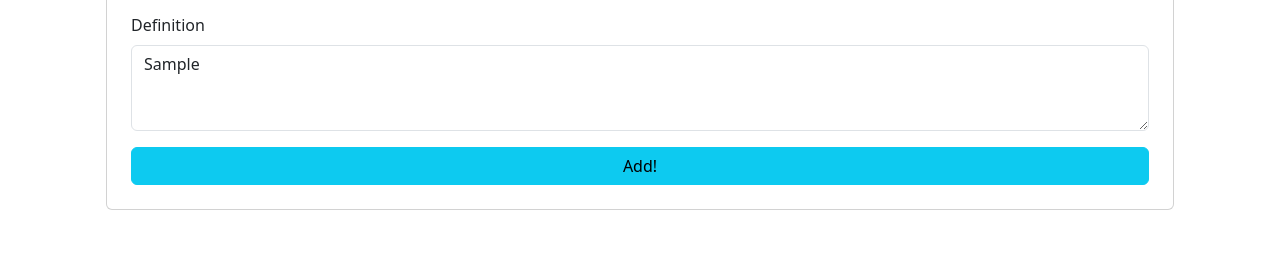
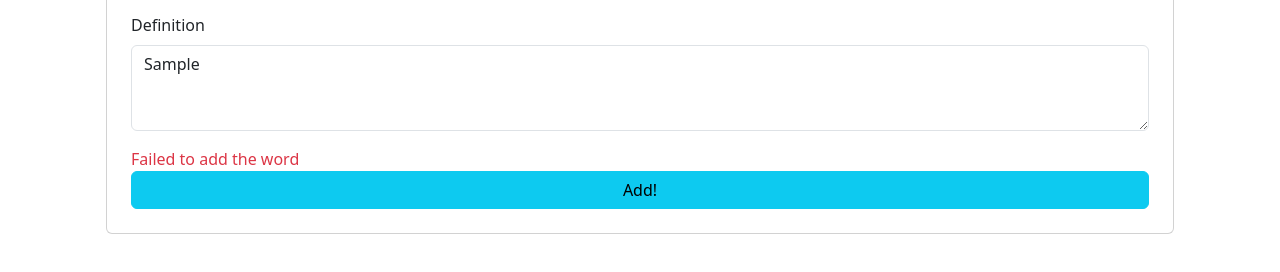
Before and after one commit to Momona-Wada/WadaLab0, a website with bundled scripts: page COMP4537/labs/4/store.html in a window 1280 px wide. Both pictures are taken after typing "Sample", "Sample" into the empty fields and a click on the button "Add!". Shown: the part 176-448 px from the top of the page. Built offline with nearby package versions, Linux system fonts and the light colour scheme; no server answers.

Commit message:
change alert to innerText

```diff
--- a/COMP4537/labs/4/store.html
+++ b/COMP4537/labs/4/store.html
@@ -22,6 +22,8 @@
                 <textarea class="form-control" id="definitionInput" rows="3" placeholder="Enter the definition"></textarea>
                 <div id="definitionErrorMessageContainer" class="text-danger"></div>
             </div>
+            <div id="successMessageContainer" class="text-success"></div>
+            <div id="failMessageContainer" class="text-danger"></div>
 
             <button type="button" class="btn btn-info btn-add">Add!</button>
         </div>
--- a/COMP4537/labs/4/store.js
+++ b/COMP4537/labs/4/store.js
@@ -8,6 +8,8 @@ document.addEventListener("DOMContentLoaded", function() {
     const addButton = document.querySelector(".btn-add")
     const missingWord = document.getElementById("wordErrorMessageContainer")
     const missingDefinition = document.getElementById("definitionErrorMessageContainer")
+    const addWordSuccessMessage = document.getElementById("successMessageContainer")
+    const addWordFailMessage = document.getElementById("failMessageContainer")
 
     addButton.addEventListener("click", function() {
         const word = wordInput.value.trim()
@@ -45,11 +47,11 @@ document.addEventListener("DOMContentLoaded", function() {
             if(xhttp.status === 200)
                 {
                 const response = JSON.parse(xhttp.responseText)
-                alert(response.message)
+                addWordSuccessMessage.innerText = response.message
                 wordInput.value = ""
                 definitionInput.value = ""
             } else {
-                alert(messages.FAILED_TO_ADD_WORD)
+                addWordFailMessage.innerText = messages.FAILED_TO_ADD_WORD
             }
         }
         const data = JSON.stringify({"word": word, "definition": definition})
```
